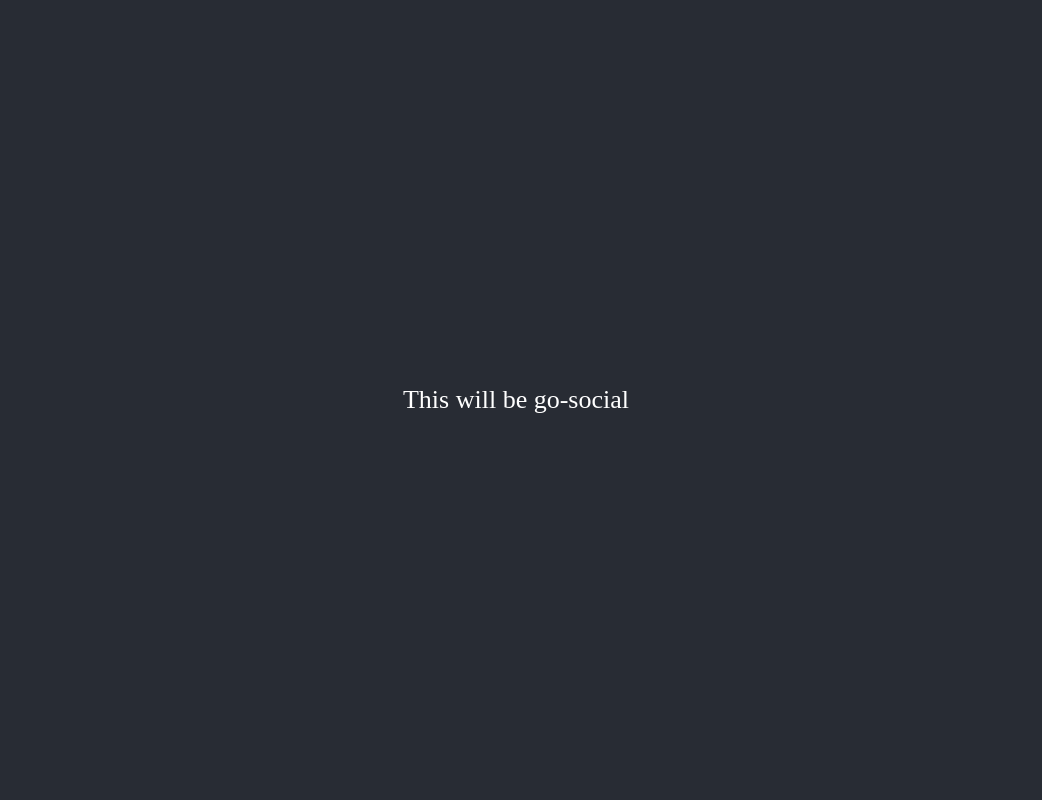
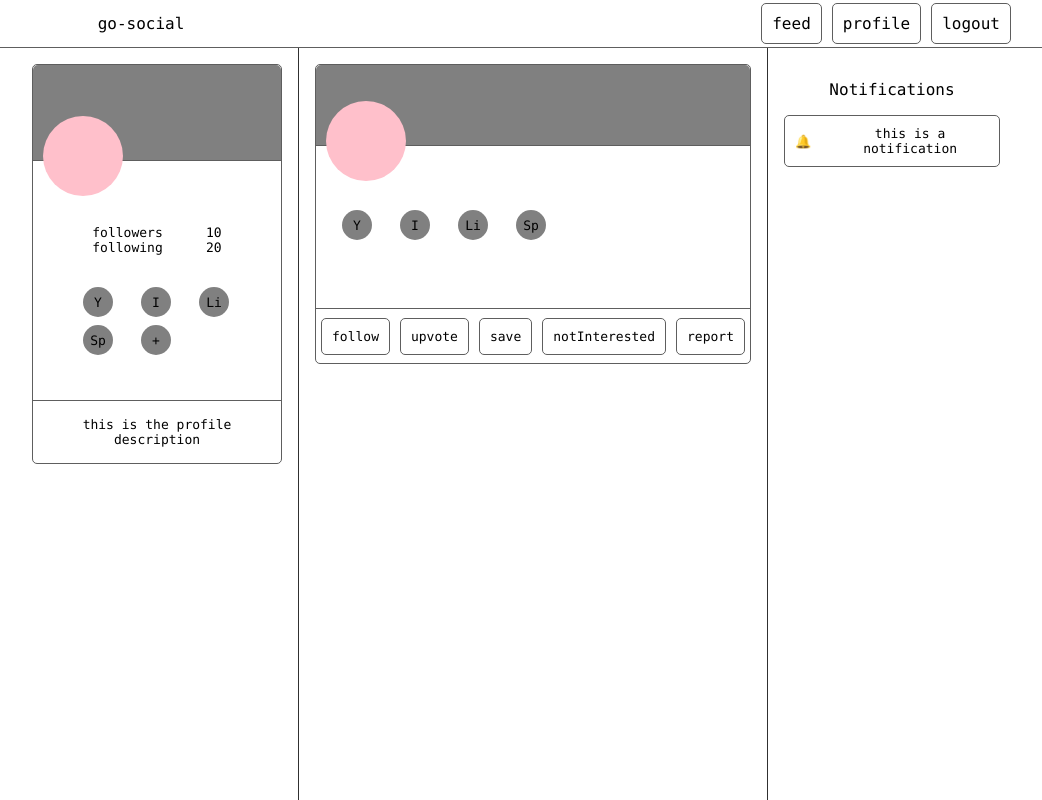
Before and after one commit to light-200/go-social, a React (Create React App) app: page / in a window 1280 px wide. Shown: the whole page, without its empty margins (124-1166 px from the left). Built offline with nearby package versions, Linux system fonts and the light colour scheme.

Commit message:
feed layout ready 🙂

```diff
--- a/src/App.css
+++ /dev/null
@@ -1,38 +0,0 @@
-.App {
-  text-align: center;
-}
-
-.App-logo {
-  height: 40vmin;
-  pointer-events: none;
-}
-
-@media (prefers-reduced-motion: no-preference) {
-  .App-logo {
-    animation: App-logo-spin infinite 20s linear;
-  }
-}
-
-.App-header {
-  background-color: #282c34;
-  min-height: 100vh;
-  display: flex;
-  flex-direction: column;
-  align-items: center;
-  justify-content: center;
-  font-size: calc(10px + 2vmin);
-  color: white;
-}
-
-.App-link {
-  color: #61dafb;
-}
-
-@keyframes App-logo-spin {
-  from {
-    transform: rotate(0deg);
-  }
-  to {
-    transform: rotate(360deg);
-  }
-}
--- a/src/App.js
+++ b/src/App.js
@@ -1,13 +1,22 @@
-import './App.css';
+import './style/App.css';
+import { Feed } from './pages/feed';
 
 function App() {
   return (
     <div className="App">
-      <header className="App-header">
-        <p>
-          This will be go-social
-        </p>
-      </header>
+
+      <div className='navigationContainer'>
+        <nav className='navigation'>
+          <div className='logo'>go-social</div>
+          <div className='navBtns'>
+            <div className="btn navBtn">feed</div>
+            <div className="btn navBtn">profile</div>
+            <div className="btn navBtn">logout</div>
+          </div>
+        </nav>
+      </div>
+
+      <Feed />
     </div>
   );
 }
--- a/src/index.js
+++ b/src/index.js
@@ -1,6 +1,6 @@
 import React from 'react';
 import ReactDOM from 'react-dom';
-import './index.css';
+import './style/index.css';
 import App from './App';
 
 
--- /dev/null
+++ b/src/pages/feed.jsx
@@ -0,0 +1,89 @@
+// @flow
+import * as React from 'react';
+import '../style/feed.css'
+import '../style/feedProfile.css'
+import '../style/post.css'
+import '../style/notification.css'
+
+export function Feed() {
+    return (
+
+        <div className="feedContainer">
+            <div className="feedProfile">
+                <div className="profileCard">
+                    <div className="profileHeader">
+                        <div className="profileBanner">
+
+                        </div>
+                        <div className="profilePicture">
+
+                        </div>
+                    </div>
+                    <div className="profileBody">
+                        <div className="profileStats">
+                            <div className="followers">
+                                <div>followers</div>
+                                <span>10</span>
+                            </div>
+                            <div className="following">
+                                <div>following</div>
+                                <span>20</span>
+                            </div>
+                        </div>
+                        <div className="profileIcons">
+                            <li>Y</li>
+                            <li>I</li>
+                            <li>Li</li>
+                            <li>Sp</li>
+                            <li className='addSocials'>+</li>
+                        </div>
+                    </div>
+                    <div className="profileFooter">
+                        this is the profile description
+                    </div>
+                </div>
+            </div>
+            <div className="feedPosts">
+                <div className="post">
+                    <div className="postHeader">
+                        <div className="postBanner">
+
+                        </div>
+                        <div className="postProfile">
+
+                        </div>
+                    </div>
+                    <div className="postBody">
+                        <div className="postSocialMedia">
+                            <li>Y</li>
+                            <li>I</li>
+                            <li>Li</li>
+                            <li>Sp</li>
+                        </div>
+                    </div>
+                    <div className="postActions">
+                        <span className='btn'>follow</span>
+                        <span className='btn'>upvote</span>
+                        <span className='btn'>save</span>
+                        <span className='btn'>notInterested</span>
+                        <span className='btn'>report</span>
+                    </div>
+                </div>
+            </div>
+            <div className="feedNotifications">
+                <div className="notificationHeader">
+                    Notifications
+                </div>
+                <div className="feedNotification">
+                    <span className="icon">
+                        🔔
+                    </span>
+                    <span className="text">
+                        this is a notification
+                    </span>
+                </div>
+            </div>
+        </div>
+
+    );
+};
--- /dev/null
+++ b/src/style/App.css
@@ -0,0 +1,78 @@
+.App {
+  display: flex;
+  flex-direction: column;
+  min-width: 1000px;
+  max-width: 100vw;
+  min-height: 100vh;
+  text-align: center;
+  margin: auto;
+}
+
+.navigationContainer{
+  height: 3rem;
+  max-height: 3rem;
+  width: 100%;
+  border: solid rgb(94, 94, 94);
+  border-width: 0 0 1px 0;
+}
+
+.navigation{
+  display: flex;
+  margin: auto;
+  width: 100%;
+  height: 100%;
+  max-width: 1000px;
+  justify-content: space-between;
+  align-items: center;
+}
+
+.logo{
+  flex: 1;
+}
+.navBtns{
+  display: flex;
+  flex: 3;
+  justify-content: right;
+}
+
+
+
+.btn{
+  position: relative;
+    width: max-content;
+    max-height: 60px;
+    padding: 10px;
+    display: grid;
+    place-content: center;
+    border: 1px solid rgb(94, 94, 94);
+    border-radius: 5px;
+    margin: 5px;
+    -webkit-transition: transform 90ms ease-in-out;
+}
+
+.btn:hover{
+  color: white;
+  border-color: transparent;
+  cursor: pointer;
+}
+
+.btn::before {
+  content: "";
+  position: absolute;
+  background: #383736;
+  bottom: 0;
+  left: 0;
+  right: 100%;
+  top: 0;
+  z-index: -1;
+  border-radius: 5px;
+  -webkit-transition: right 200ms ease-out;
+}
+
+.btn:hover::before {
+  right: 0;
+}
+
+.btn:active{
+  transform: translate(0,2px);
+}
--- /dev/null
+++ b/src/style/feed.css
@@ -0,0 +1,24 @@
+.feedContainer{
+    display: flex;
+    width: fit-content;
+    max-width: 1000px;
+    margin: auto;
+    flex: 1;
+}
+
+.feedProfile{
+    flex: 2;
+    padding: 1rem;
+}
+
+.feedPosts{
+    flex: 4;
+    padding: 1rem;
+    border: solid rgb(48, 48, 48);
+    border-width: 0 1px;
+}
+
+.feedNotifications{
+    flex: 2;
+    padding: 1rem;
+}
--- /dev/null
+++ b/src/style/feedProfile.css
@@ -0,0 +1,118 @@
+.profileCard{
+    min-width: 250px;
+    height: 400px;
+    min-height: 400px;
+    display: flex;
+    flex-direction: column;
+
+    border: 1px solid rgb(94, 94, 94);
+    border-radius: 5px;
+
+    font-size: small;
+}
+
+.profileHeader{
+    flex: 1;
+    position: relative;
+}
+
+.profileBanner{
+    width: 100%;
+    background-color: gray;
+    height: 100%;
+    border-radius: 5px 5px 0 0;
+}
+
+.profilePicture{
+    width: 80px;
+    height: 80px;
+    border-radius: 100px;
+    margin-left: 10px;
+
+    background-color: pink;
+    transform: translateY(-55%);
+}
+
+.profileBody{
+    flex: 2.5;
+    border:solid rgb(94, 94, 94);
+    border-width: 1px 0;
+
+}
+
+
+.profileStats{
+    margin-top: 3rem;
+    height: max-content;
+    padding: 1rem;
+}
+
+.profileStats .followers{
+    flex: 1;
+    display: flex;
+    justify-content: space-evenly;
+}
+.profileStats .following{
+    display: flex;
+    flex: 1;
+    justify-content: space-evenly;
+}
+
+.profileIcons{
+    margin: auto;
+    padding: 1rem;
+    max-width: 200px;
+    display: grid;
+    list-style-type: none;
+    grid-template-columns: repeat(auto-fit, minmax(40px,50px));
+    place-items: center;
+    gap: .5rem;
+}
+
+.profileIcons li{
+    width: 30px;
+    height: 30px;
+    border-radius: 50%;
+    background-color: gray;
+    display: grid;
+    place-content: center;
+    position: relative;
+    overflow: hidden;
+}
+
+.profileFooter{
+    padding: 1rem;
+    height: min-content;
+}
+
+.addSocials{
+    -webkit-transition: transform 200ms ease-out;
+}
+
+
+.addSocials::before{
+    content: '';
+    position: absolute;
+    top: 0;
+    left: 0;
+    right: 100%;
+    bottom: 0;
+    z-index: -1;
+    background-color: rgb(12, 12, 12);
+    -webkit-transition: right 200ms ease-in;
+}
+
+.addSocials:hover{
+    color: white;
+    border-color: transparent;
+    cursor: pointer;
+    background-color: transparent;
+}
+
+.addSocials:hover::before{
+    right: 0;
+}
+
+.addSocials:active{
+    transform: translate(0,2px);
+}
--- a/src/index.css
+++ b/src/style/index.css
@@ -1,10 +1,7 @@
-body {
+* {
   margin: 0;
   padding: 0;
   box-sizing: border-box;
+  font-family: source-code-pro, Menlo, Monaco, Consolas, 'Courier New',
+  monospace;
 }
-
-code {
-  font-family: source-code-pro, Menlo, Monaco, Consolas, 'Courier New',
-    monospace;
-}
--- /dev/null
+++ b/src/style/notification.css
@@ -0,0 +1,20 @@
+.notificationHeader{
+    padding: 1rem;
+}
+
+.feedNotification{
+    min-width: 200px;
+    height: fit-content;
+    display: flex;
+
+    border: 1px solid rgb(94, 94, 94);
+    border-radius: 5px;
+
+    font-size: small;
+}
+
+.feedNotification span{
+    padding: 10px;
+    display: grid;
+    place-content: center;
+}
--- /dev/null
+++ b/src/style/post.css
@@ -0,0 +1,68 @@
+.post{
+    min-width: 100%;
+    height: 300px;
+    min-height: 300px;
+    display: flex;
+    flex-direction: column;
+
+    border: 1px solid rgb(94, 94, 94);
+    border-radius: 5px;
+
+    font-size: small;
+}
+
+.postHeader{
+    flex: 1;
+    position: relative;
+}
+
+.postBanner{
+    width: 100%;
+    background-color: gray;
+    height: 100%;
+    border-radius: 5px 5px 0 0;
+}
+
+.postProfile{
+    width: 80px;
+    height: 80px;
+    border-radius: 100px;
+    margin-left: 10px;
+
+    background-color: pink;
+    transform: translateY(-55%);
+}
+
+.postBody{
+    flex: 3;
+    border:solid rgb(94, 94, 94);
+    border-width: 1px 0;
+}
+
+.postSocialMedia{
+    margin-top: 3rem;
+    display: grid;
+    padding: 1rem;
+    width: 100%;
+    height: auto;
+    list-style-type: none;
+    grid-template-columns: repeat(auto-fit, minmax(40px,50px));
+    place-items: center;
+    gap: .5rem;
+}
+
+.postSocialMedia li{
+    width: 30px;
+    height: 30px;
+    border-radius: 50%;
+    background-color: gray;
+    display: grid;
+    place-content: center;
+}
+
+.postActions{
+    flex: 1;
+    display: flex;
+    align-items: center;
+    justify-content: space-evenly;
+}
```
